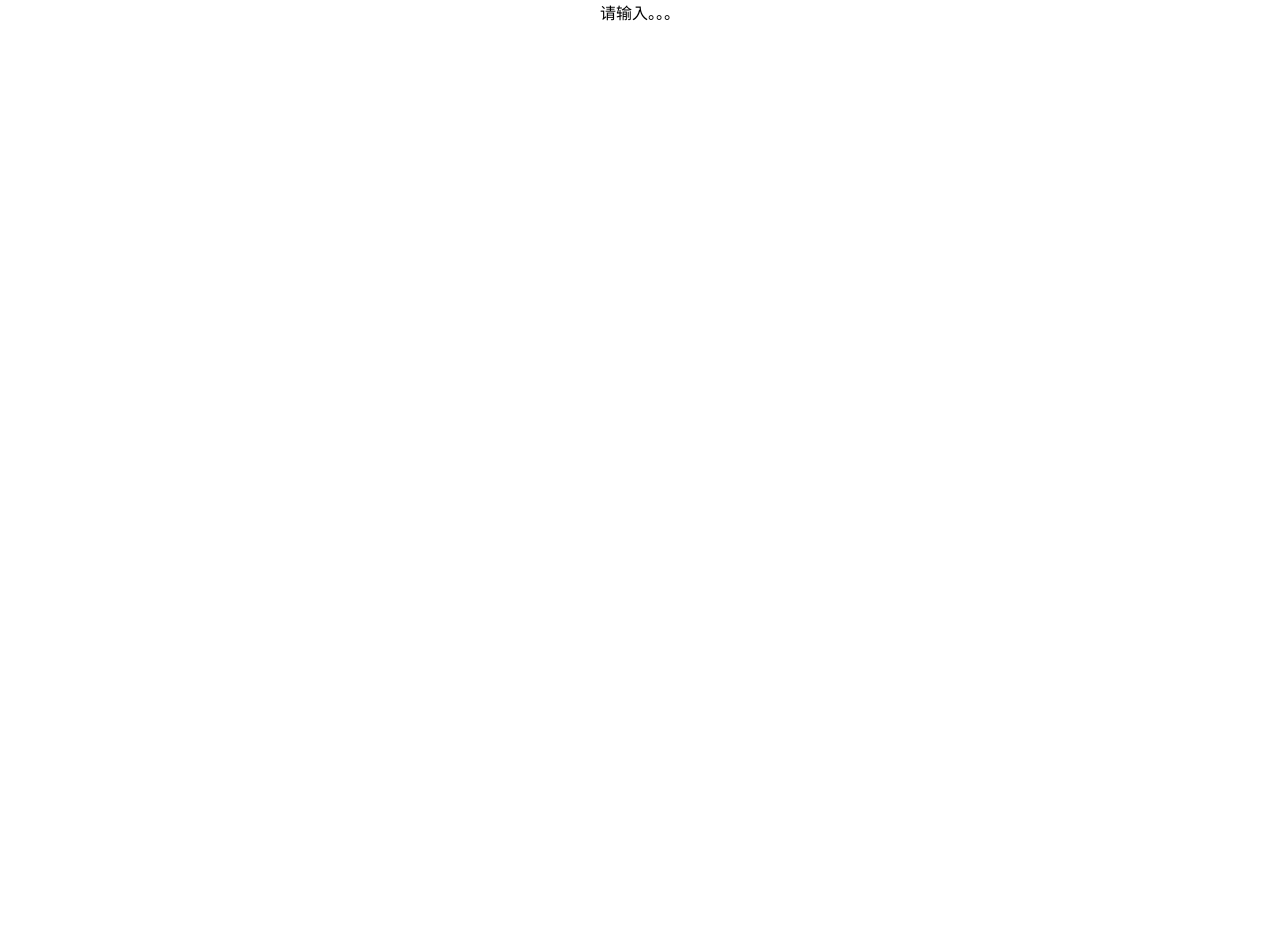
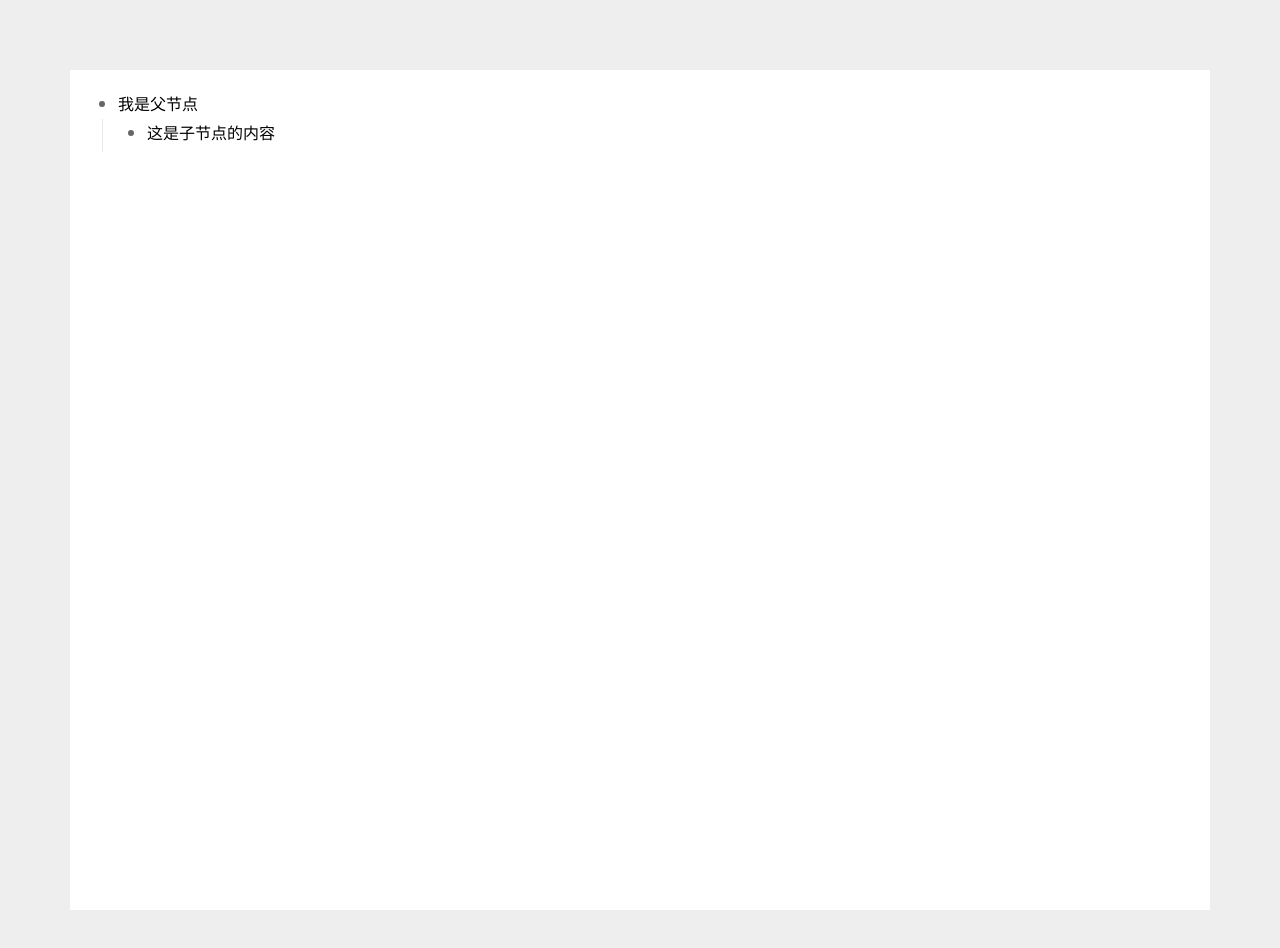
Before and after one commit to anyexinglu/list-editor, a React (Create React App) app: page / in a window 1280 px wide. Shown: the top 948 px of the page. Before the commit the page ends 800 px from the top, so only its background shows below. Built offline with nearby package versions, Linux system fonts and the light colour scheme.

Commit message:
chore: 实现基本布局

```diff
--- a/src/App.css
+++ b/src/App.css
@@ -1,38 +1,65 @@
-.App {
-  text-align: center;
+body {
+  background: #eee;
+}
+div {
+  outline: none;
 }
 
-.App-logo {
-  height: 40vmin;
-  pointer-events: none;
+.App {
+  min-height: 800px;
+  cursor: text;
+  background-color: #fff;
+  margin: 70px;
+  padding: 20px;
 }
+.node-tree {
+  min-height: 800px;
+  cursor: text;
+}
+.node {
+  position: relative;
+}
+.children {
+  border-left: 1px solid #ebebeb;
+  margin-left: 12px;
+  padding-left: 16px;
+  padding-bottom: 4px;
+}
+.bullet {
+  width: 6px;
+  height: 6px;
+  -webkit-border-radius: 9px;
+  -moz-border-radius: 9px;
+  -ms-border-radius: 9px;
+  border-radius: 9px;
+  border: 6px solid transparent;
+  background-clip: content-box;
+  cursor: pointer;
+  transition: border 0.2s;
 
-@media (prefers-reduced-motion: no-preference) {
-  .App-logo {
-    animation: App-logo-spin infinite 20s linear;
-  }
+  position: absolute;
+  left: 3px;
+  top: 5px;
+  z-index: 2;
 }
-
-.App-header {
-  background-color: #282c34;
-  min-height: 100vh;
-  display: flex;
-  flex-direction: column;
-  align-items: center;
-  justify-content: center;
-  font-size: calc(10px + 2vmin);
-  color: white;
+.dot {
+  border: 3px solid #666;
+  -webkit-border-radius: 3px;
+  -moz-border-radius: 3px;
+  -ms-border-radius: 3px;
+  border-radius: 3px;
 }
-
-.App-link {
-  color: #61dafb;
+.content {
+  white-space: pre-wrap;
+  word-wrap: break-word;
+  line-height: 24px;
+  min-height: 24px;
+  padding: 2px 0 3px 28px;
+  position: relative;
+  z-index: 1;
+  -webkit-user-select: text;
+  -moz-user-select: text;
+  -ms-user-select: text;
+  user-select: text;
+  font-size: 16px;
 }
-
-@keyframes App-logo-spin {
-  from {
-    transform: rotate(0deg);
-  }
-  to {
-    transform: rotate(360deg);
-  }
-}
--- a/src/App.tsx
+++ b/src/App.tsx
@@ -1,10 +1,47 @@
 import React from "react";
+import { generateId } from "./utils";
 import "./App.css";
+
+function renderList(item: any) {
+  const children = item.children || [];
+  const id = generateId();
+
+  return (
+    <div className="node" id={id} key={id}>
+      <div className="content-wrapper">
+        <div className="bullet">
+          <div className="dot" />
+        </div>
+        <div className="content" contentEditable>
+          {item.text}
+        </div>
+      </div>
+      {children.length ? (
+        <div className="children">
+          {(children || []).map((child: any) => renderList(child))}
+        </div>
+      ) : null}
+    </div>
+  );
+}
+
+const value = [
+  {
+    text: "我是父节点",
+    children: [
+      {
+        text: "这是子节点的内容"
+      }
+    ]
+  }
+];
 
 function App() {
   return (
-    <div className="App">
-      <div contentEditable>请输入。。。</div>
+    <div className="App node-tree">
+      {value.map(item => {
+        return renderList(item);
+      })}
     </div>
   );
 }
--- /dev/null
+++ b/src/utils/index.tsx
@@ -0,0 +1,7 @@
+export const generateId = (() => {
+  let i = 1;
+  return () => {
+    i++;
+    return String(i);
+  };
+})();
```
